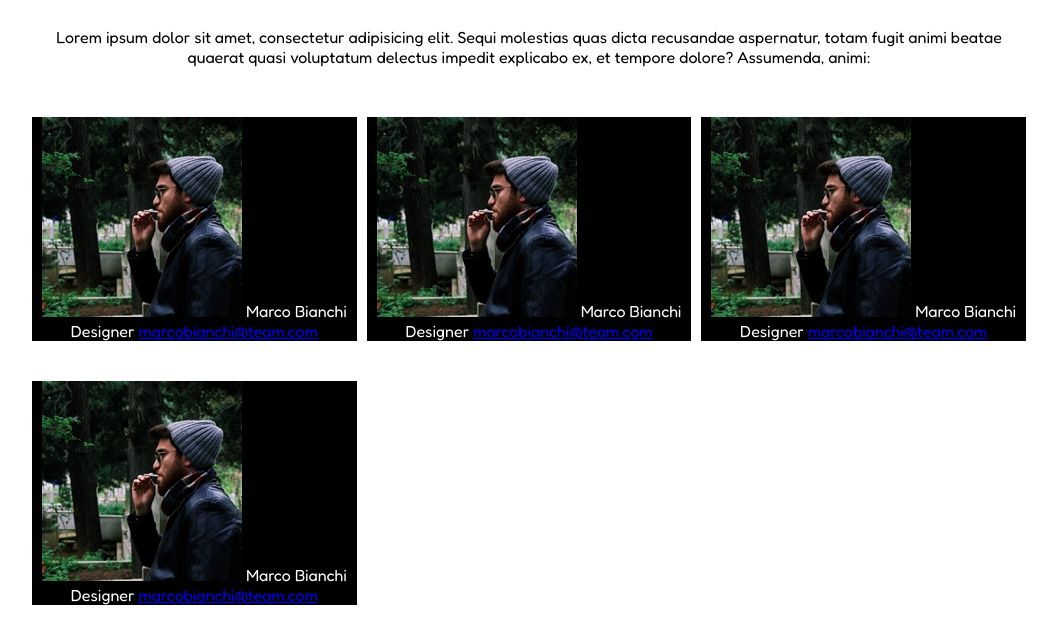
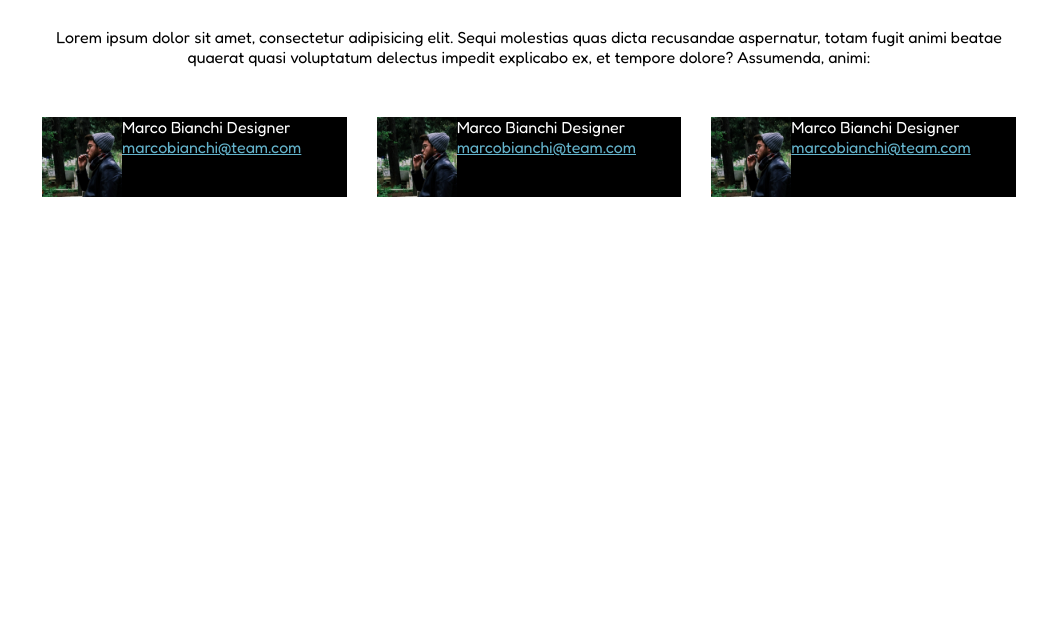
Before and after one commit to Luis-Mocha/html-css-float-cards, a plain HTML site: page index.html in a window 1280 px wide. Shown: the part 104-748 px from the top of the page, without its empty margins (111-1168 px from the left). Drawn offline with Linux system fonts and the light colour scheme.

Commit message:
email link color / .info position

```diff
--- a/assets/css/style.css
+++ b/assets/css/style.css
@@ -14,7 +14,6 @@
 /* MAIN */
 main {
     font-family: 'Fredoka', sans-serif;
-    text-align: center;
     padding: 10px;
     max-width: 80%;
     margin: auto;
@@ -27,15 +26,27 @@ h1 {
     color: rgba(229,51,112,255);
     font-weight:700;
     font-size: 50px;
+    text-align: center;
+}
+p {
+    text-align: center;
 }
 
 /* Single card */
 .card {
     background-color: black;
     color: white;
-    margin: 20px 5px;
-    width: calc(100% / 3 - 10px);
+    margin: 20px 15px;
+    width: calc(100% / 3 - 30px);
 
     float: left;
 }
-/* color: rgba(100,179,203,255) */
+
+.card img {
+    height: 80px;
+    float: left;
+}
+
+a[href="mailto:"] {
+    color: rgba(100,179,203,255)
+}
--- a/index.html
+++ b/index.html
@@ -19,39 +19,43 @@
         <p>
             Lorem ipsum dolor sit amet, consectetur adipisicing elit. Sequi molestias quas dicta recusandae aspernatur, totam fugit animi beatae quaerat quasi voluptatum delectus impedit explicabo ex, et tempore dolore? Assumenda, animi:
         </p>
-        <section id="card-section" class="clearfix">
-            <div class="card">
+        <section id="card-section clearfix" class="clearfix">
+            <div class="card clearfix">
                 <img src="./assets/img/male1.png" alt="Foto Marco">
+
+                <div class="info">
                     <span class="name">Marco Bianchi</span>
                     <span class="occupation">Designer</span>
                     <span>
                         <a href="mailto:">marcobianchi@team.com</a>
                     </span>
                 </div>
-            <div class="card">
+            </div>
+
+            <div class="card clearfix">
                 <img src="./assets/img/male1.png" alt="Foto Marco">
+
+                <div class="info">
                     <span class="name">Marco Bianchi</span>
                     <span class="occupation">Designer</span>
                     <span>
                         <a href="mailto:">marcobianchi@team.com</a>
                     </span>
                 </div>
-            <div class="card">
+            </div>
+
+            <div class="card clearfix">
                 <img src="./assets/img/male1.png" alt="Foto Marco">
+
+                <div class="info">
                     <span class="name">Marco Bianchi</span>
                     <span class="occupation">Designer</span>
                     <span>
                         <a href="mailto:">marcobianchi@team.com</a>
                     </span>
                 </div>
-            <div class="card">
-                <img src="./assets/img/male1.png" alt="Foto Marco">
-                <span class="name">Marco Bianchi</span>
-                <span class="occupation">Designer</span>
-                <span>
-                    <a href="mailto:">marcobianchi@team.com</a>
-                </span>
             </div>
+
         </section>
     </main>
 
```
Lines whose indentation alone changed are shown as unchanged.
